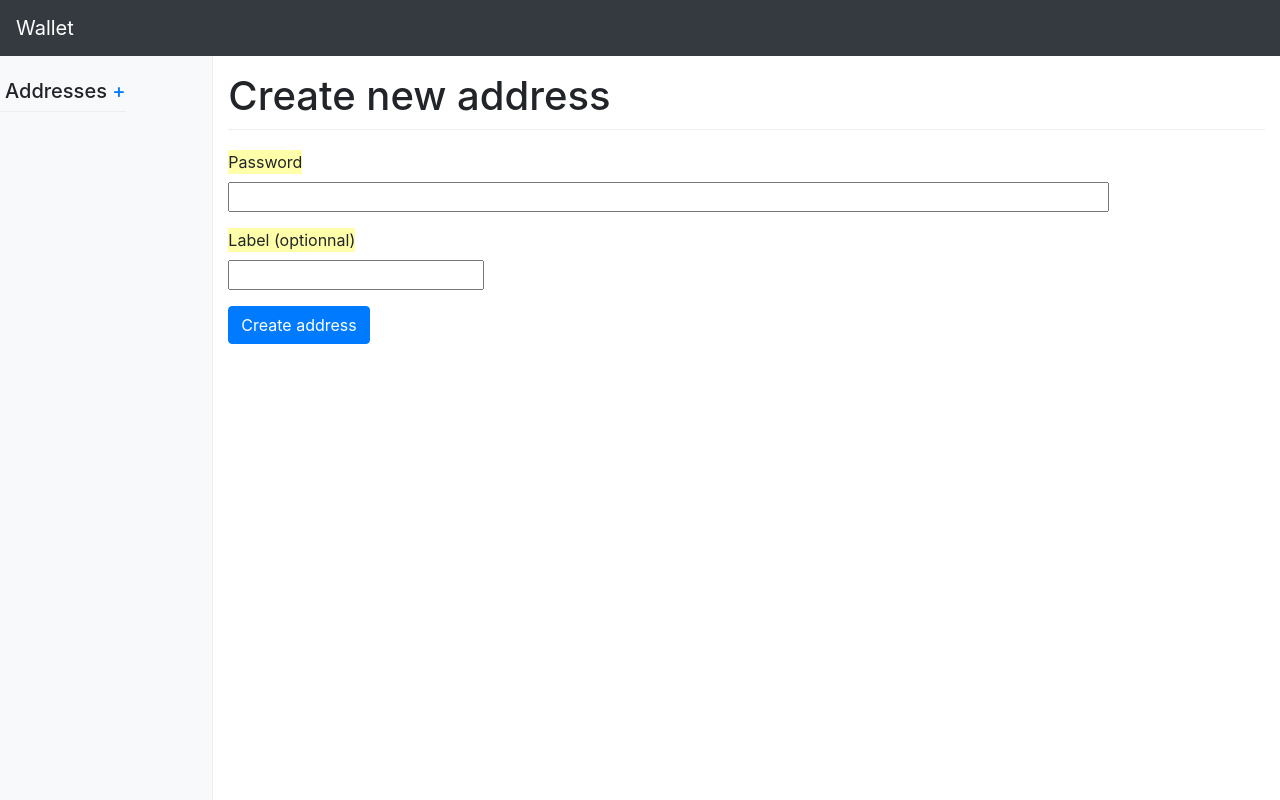
After one commit to hqwisen/simplified-cryptocurrency, a Flask app: page /create_address in a window 1280 px wide. The commit adds this page. Run offline with Flask 2, Linux system fonts and the light colour scheme; some libraries are stand-ins or nearby versions.

Commit message:
[add] create address form

```diff
--- a/wallet/flask_app/forms.py
+++ b/wallet/flask_app/forms.py
@@ -5,6 +5,10 @@
 class LoginForm(FlaskForm):
     password = PasswordField('password', validators=[Length(min=16, max=16), DataRequired()])
 
-class MakeTransaction(FlaskForm):
+class MakeTransactionForm(FlaskForm):
     receiver = StringField('receiver', validators=[DataRequired()])
     amount = FloatField('amount', validators=[NumberRange(min=0), DataRequired()])
+
+class CreateAddressForm(FlaskForm):
+    password = PasswordField('password', validators=[Length(min=16, max=16), DataRequired()])
+    label = StringField('label')
--- a/wallet/flask_app/templates/base.html
+++ b/wallet/flask_app/templates/base.html
@@ -37,7 +37,7 @@
     <div class="container-fluid">
       <div class="row">
         <nav class="col-sm-3 col-md-2 d-none d-sm-block bg-light sidebar">
-          <h1 class="navbar-brand mb-0" style="padding-left: 5px;"> Addresses</h1>
+          <h1 class="navbar-brand mb-0" style="padding-left: 5px;"> Addresses <a class="pull-right" href="/create_address">+</a></h1>
           <ul class="nav nav-pills flex-column">
             {% for add in addresses %}
             <li class="nav-item">
--- /dev/null
+++ b/wallet/flask_app/templates/create_address.html
@@ -0,0 +1,33 @@
+{% extends "base.html" %}
+
+{% block content %}
+  <main role="main" class="col-sm-9 ml-sm-auto col-md-10 pt-3">
+    <h1>Create new address</h1>
+      <form class="form-horizontal" action="" method="post" name="create_address">
+        {{ form.hidden_tag() }}
+          <div class="control-group">
+            <label class="control-label" for="receiver">Password</label>
+            <div class="controls">
+               {{ form.password(size=81) }}
+             </div>
+             <ul class=errors>
+              {% for err in form.password.errors %}
+                <li>{{ err }}</li>
+              {% endfor %}
+              </ul>
+          </div>
+          <div class="control-group">
+            <label class="control-label" for="amount">Label (optionnal)</label>
+            <div class="controls">
+               {{ form.label }}
+             </div>
+              <ul class=errors>
+              {% for err in form.label.errors %}
+                <li>{{ err }}</li>
+              {% endfor %}
+              </ul>
+          </div>
+        <button class="btn btn-large btn-primary" type="submit">Create address</button>
+      </form>
+  </main>
+{% endblock %}
--- a/wallet/flask_app/views.py
+++ b/wallet/flask_app/views.py
@@ -4,7 +4,7 @@
 import sys
 sys.path.append(os.path.dirname(os.getcwd()))
 from wallet import Wallet, Transaction
-from .forms import LoginForm, MakeTransaction
+from .forms import LoginForm, MakeTransactionForm, CreateAddressForm
 
 WRONG_PASSWORD_ERROR = 'Wrong password'
 SIGN_TRANSACTION_SUCCESS = 'Transaction succesfully signed and sent'
@@ -18,24 +18,20 @@
 def get_all_saved_addresses():
     return [file for file in os.listdir(SAVE_DIR) if os.path.isfile(os.path.join(SAVE_DIR, file))]
 
-addresses = get_all_saved_addresses()
 wallet = Wallet()
-
-def refresh():
-    addresses = get_all_saved_addresses()
 
 @app.route('/', methods=[GET, POST])
 @app.route('/index', methods=[GET, POST])
 def index():
     current_address = wallet.current_address
     label = current_address.label if current_address else None
-    form = MakeTransaction()
+    form = MakeTransactionForm()
     if form.validate_on_submit():
         transaction = wallet.create_transaction(form.receiver.data, form.amount.data)
         print(Transaction.serialize(transaction))
         flash(SIGN_TRANSACTION_SUCCESS, GREEN_ALERT)
         return redirect('/')
-    return render_template('index.html', addresses=addresses, current_address=current_address, label=label, form=form)
+    return render_template('index.html', addresses=get_all_saved_addresses(), current_address=current_address, label=label, form=form)
 
 @app.route('/login/<label>', methods=[GET, POST])
 def login(label):
@@ -47,14 +43,18 @@
         if wallet.log_in(str(form.password.data), str(label)):
             return redirect('/')
         error = WRONG_PASSWORD_ERROR
-    return render_template('login.html', addresses=addresses, label=label, error=error, form=form)
+    return render_template('login.html', addresses=get_all_saved_addresses(), label=label, error=error, form=form)
+
+@app.route('/create_address', methods=[GET, POST])
+def create_address():
+    form = CreateAddressForm()
+    label = wallet.current_address.label if wallet.current_address else None
+    if form.validate_on_submit():
+        new_address = wallet.sign_up(form.password.data, form.label.data)
+        return redirect('/')
+    return render_template('create_address.html', addresses=get_all_saved_addresses(), current_address=wallet.current_address, label=label, form=form)
 
 @app.route('/logout')
 def logout():
     wallet.log_out()
     return redirect('/')
-
-@app.route('/test')
-def ok():
-    wallet.log_in('aaaaaaaaaaaaaaaa', 'address1')
-    return index()
```
